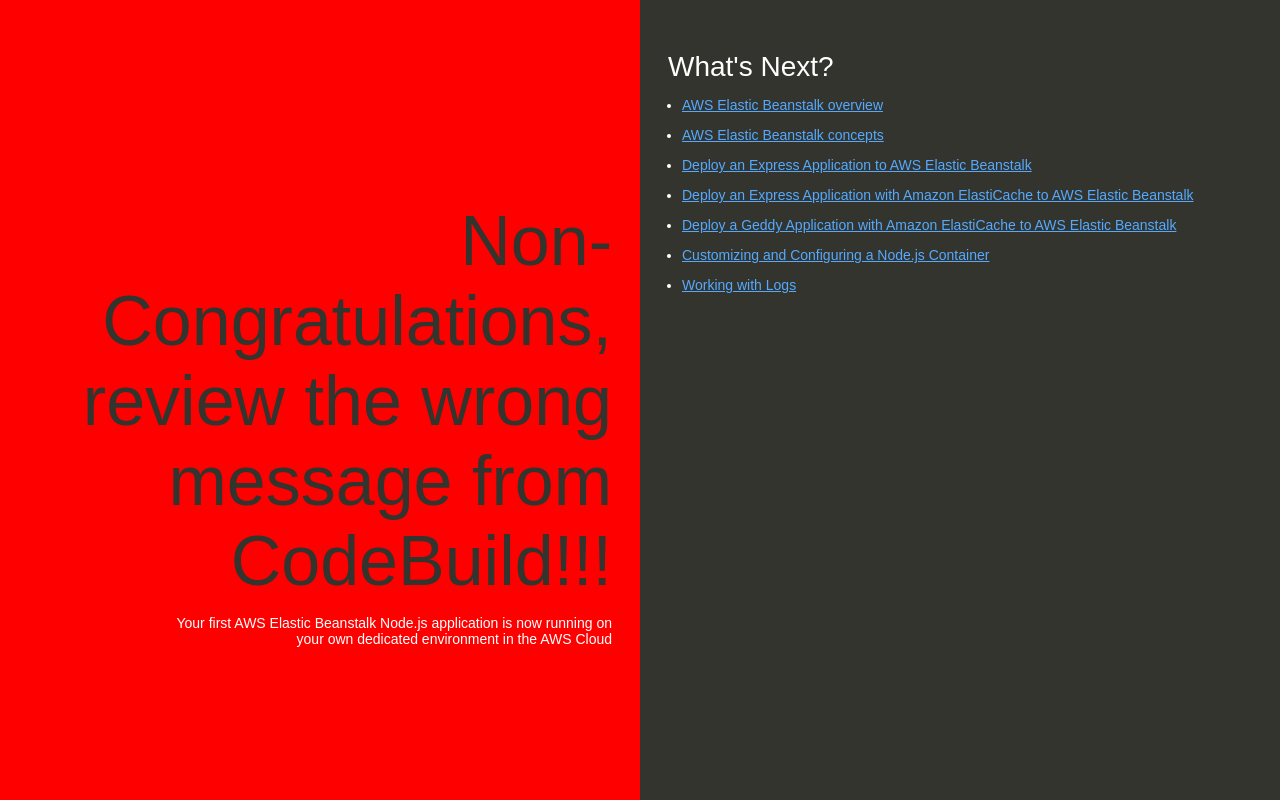
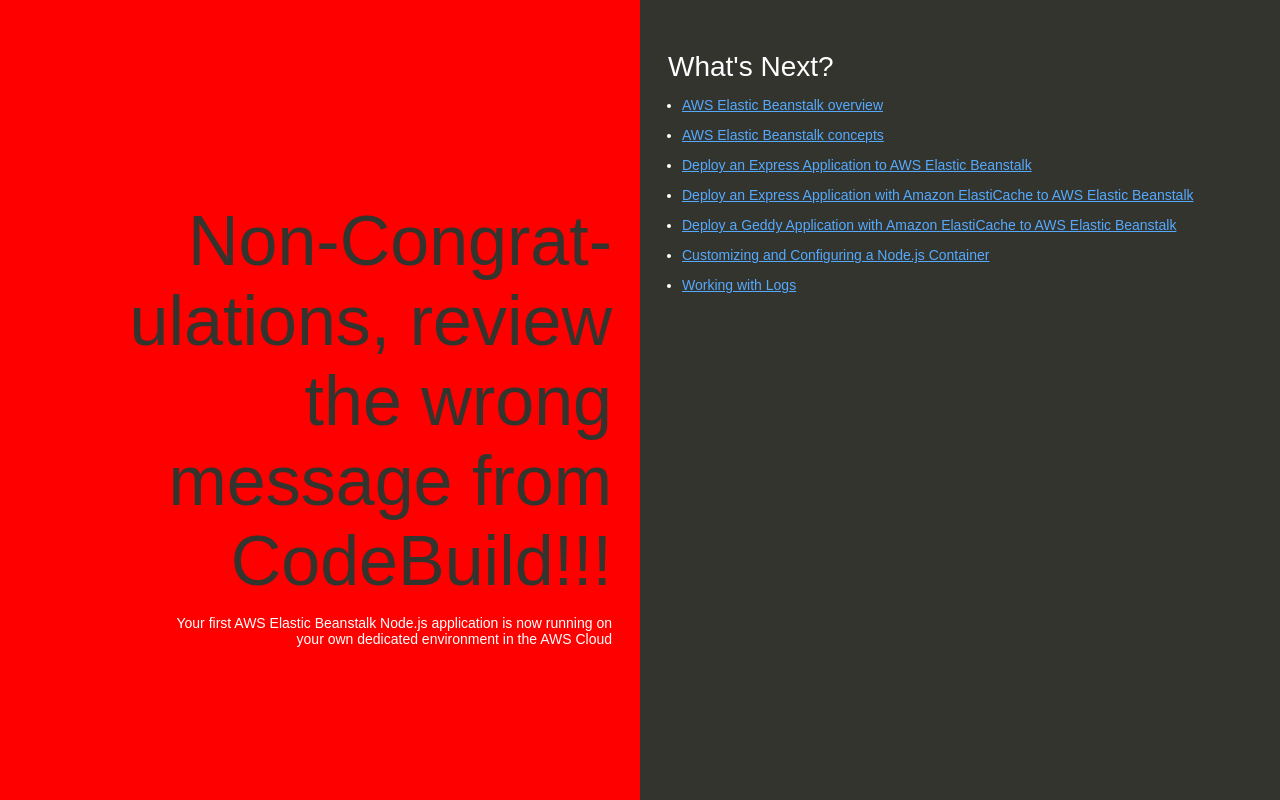
Before and after one commit to taofit/my-nodejs-app, a website: page index.html in a window 1280 px wide. Drawn offline with Linux system fonts and the light colour scheme.

Commit message:
Fix typo in heading text

```diff
--- a/index.html
+++ b/index.html
@@ -74,7 +74,7 @@
   </head>
   <body>
     <div class="textColumn">
-      <h1>Non-Congratulations, review the wrong message from CodeBuild!!!</h1>
+      <h1>Non-Congrat-ulations, review the wrong message from CodeBuild!!!</h1>
       <p>Your first AWS Elastic Beanstalk Node.js application is now running on your own dedicated environment in the AWS Cloud</p>
     </div>
     <div class="linksColumn">
```
